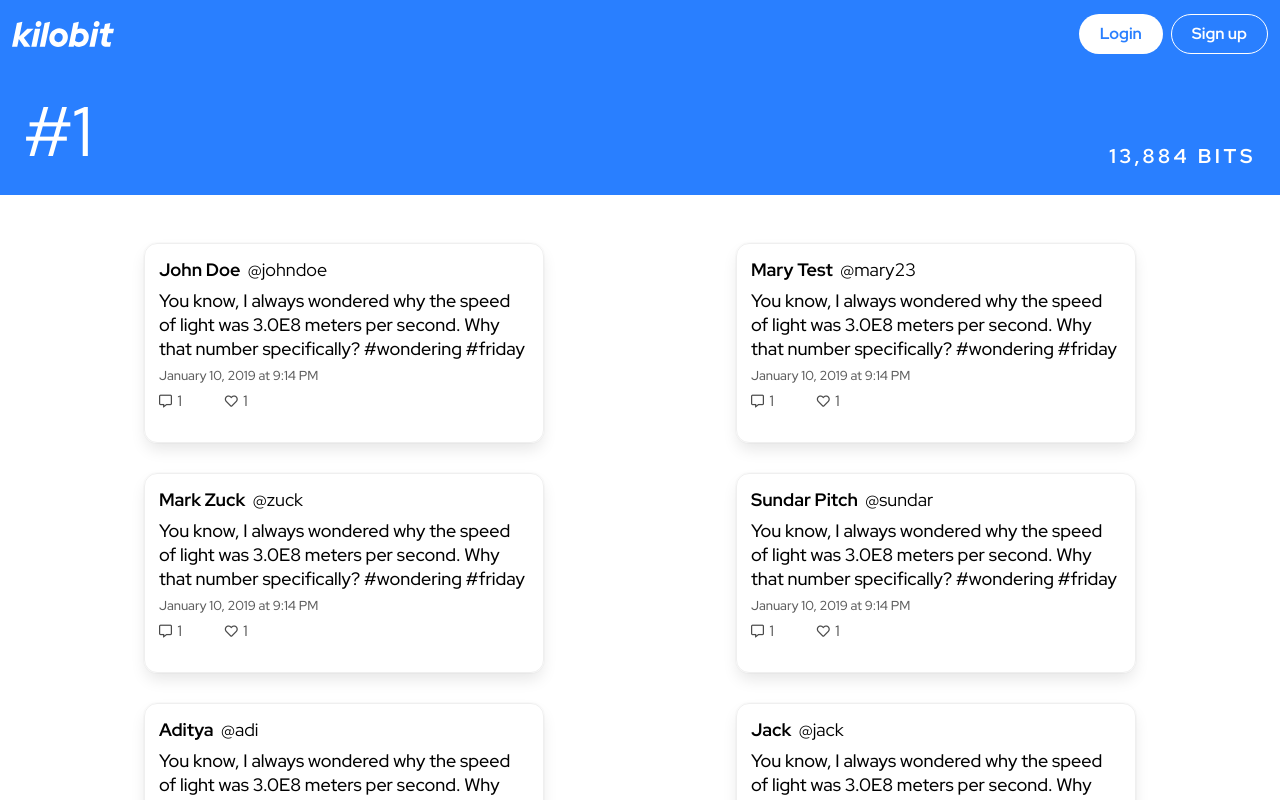
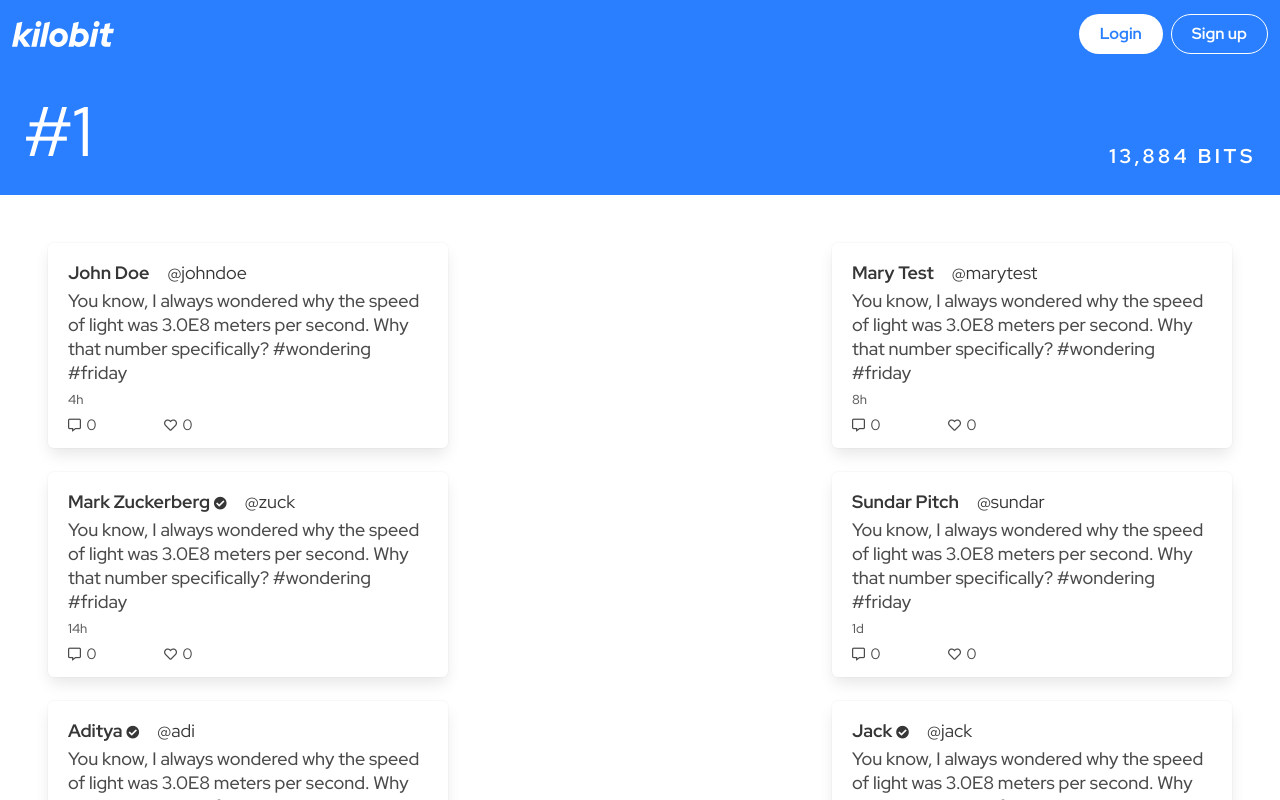
Before and after one commit to applecrazy/kilobit-frontend, a Next.js app: page /t/1 in a window 1280 px wide. Shown: the top 800 px of the page. Built offline with nearby package versions, Linux system fonts and the light colour scheme.

Commit message:
Remove duplicated component on tag page, modify BitCard to match usage

```diff
--- a/components/bit-card.js
+++ b/components/bit-card.js
@@ -4,7 +4,10 @@ import '../styles/styles.sass'
 
 const BitCard = props => (
     <Link href={`/bit/${props.bitID}`}>
-        <div className="box">
+        <div className="box" style={{
+            width: props.fixedWidth ? `${props.fixedWidth}px` : 'auto',
+            height: props.fixedHeight ? `${props.fixedHeight}px` : 'auto'
+        }}>
             <Link href={`/u/${props.handle}`}>
                 <h4 className="title is-5 bit-header" style={{ marginBottom: '6px', cursor: 'pointer' }}>
                     {props.displayName}
@@ -73,7 +76,9 @@ BitCard.propTypes = {
     date: PropTypes.string.isRequired,
     numReplies: PropTypes.number,
     numHearts: PropTypes.number,
-    bitID: PropTypes.string.isRequired
+    bitID: PropTypes.string.isRequired,
+    fixedWidth: PropTypes.number,
+    fixedHeight: PropTypes.number
 }
 
 export default BitCard
--- a/pages/t/[tag].js
+++ b/pages/t/[tag].js
@@ -1,90 +1,8 @@
 import React, { Component } from 'react'
-import PropTypes from 'prop-types'
 import Nav from '../../components/nav'
-import Link from 'next/link'
-import BiatCard from '../../components/bit-card'
+import BitCard from '../../components/bit-card'
 import Head from 'next/head'
 import { withRouter } from 'next/router'
-
-const BitCard = props => (
-    <div className="bit-card">
-        <p className="bit-display-name">
-            <Link href={"/u/" + props.handle}><a>{props.displayName}</a></Link>&nbsp;&nbsp;
-            <span className="bit-handle">
-                <Link href={"/u/" + props.handle}>
-                    <a>@{props.handle}</a>
-                </Link>
-            </span>
-        </p>
-        <div style={{ height: '6px', lineHeight: '0px' }} />
-        <p className="bit-content">You know, I always wondered why the speed of light was 3.0E8 meters per second. Why that number specifically? #wondering #friday</p>
-        <div style={{ height: '6px', lineHeight: '0px' }} />
-        <p className="bit-date">January 10, 2019 at 9:14 PM</p>
-        <div style={{ height: '6px', lineHeight: '0px' }} />
-        <div className="columns interacts is-mobile">
-            <div className="column">
-                <i className="far fa-comment-alt"></i>&nbsp;&nbsp;<span className="interacts-label">1</span>
-            </div>
-            <div className="column">
-                <i className="far fa-heart"></i>&nbsp;&nbsp;<span className="interacts-label">1</span>
-            </div>
-            <div className="column"></div>
-            <div className="column"></div>
-            <div className="column"></div>
-            <div className="column"></div>
-        </div>
-        <style jsx>{`
-            .bit-card {
-                width: 400px;
-                height: 200px;
-                border-radius: 13px;
-                padding: 12px 14px;
-                margin: 0 auto;
-                margin-bottom: 30px;
-                box-shadow: 0 0.5em 1em -0.125em rgba(0,0,0, 0.1), 0 0px 0 1px rgba(0,0,0, 0.02);
-                border: .5px solid #efefef;
-            }
-            .bit-display-name {
-                font-size: 18px;
-                font-weight: bold;
-                color: black;
-            }
-            .bit-display-name > a {
-                color: black;
-            }
-            .bit-handle {
-                font-weight: 400;
-                color: black;
-            }
-            .bit-handle > a {
-                color: black;
-            }
-            .bit-content {
-                font-weight: 500;
-                font-size: 18px;
-                line-height: 24px;
-                color: black;
-            }
-            .bit-date {
-                font-weight: 500;
-                font-size: 13px;
-                line-height: 17px;
-                color: #5D5D5D;
-            }
-            .interacts {
-                font-size: 13px;
-            }
-            .interacts-label {
-                font-size: 15px;
-            }
-        `}</style>
-    </div>
-)
-
-BitCard.propTypes = {
-    displayName: PropTypes.string,
-    handle: PropTypes.string
-}
 
 class Tag extends Component {
     constructor(props) {
@@ -118,12 +36,65 @@ class Tag extends Component {
                     </div>
                 </div>
                 <section className="section bit-grid">
-                    <BitCard displayName="John Doe" handle="johndoe" text="hey there" />
-                    <BitCard displayName="Mary Test" handle="mary23" />
-                    <BitCard displayName="Mark Zuck" handle="zuck" />
-                    <BitCard displayName="Sundar Pitch" handle="sundar" />
-                    <BitCard displayName="Aditya" handle="adi" />
-                    <BitCard displayName="Jack" handle="jack" />
+                    <BitCard
+                        displayName="John Doe"
+                        handle="johndoe"
+                        text="You know, I always wondered why the speed of light was 3.0E8 meters per second. Why that number specifically? #wondering #friday"
+                        date="4h"
+                        bitID="128289143893498349"
+                        fixedWidth={400}
+                        fixedHeight={205}
+                    />
+                    <BitCard
+                        displayName="Mary Test"
+                        handle="marytest"
+                        text="You know, I always wondered why the speed of light was 3.0E8 meters per second. Why that number specifically? #wondering #friday"
+                        date="8h"
+                        bitID="128289143893498349"
+                        fixedWidth={400}
+                        fixedHeight={205}
+                    />
+                    <BitCard
+                        displayName="Mark Zuckerberg"
+                        handle="zuck"
+                        text="You know, I always wondered why the speed of light was 3.0E8 meters per second. Why that number specifically? #wondering #friday"
+                        date="14h"
+                        bitID="128289143893498349"
+                        fixedWidth={400}
+                        fixedHeight={205}
+                        verified
+                    />
+                    <BitCard
+                        displayName="Sundar Pitch"
+                        handle="sundar"
+                        text="You know, I always wondered why the speed of light was 3.0E8 meters per second. Why that number specifically? #wondering #friday"
+                        date="1d"
+                        bitID="128289143893498349"
+                        fixedWidth={400}
+                        fixedHeight={205}
+                    />
+                    <BitCard
+                        displayName="Aditya"
+                        handle="adi"
+                        text="You know, I always wondered why the speed of light was 3.0E8 meters per second. Why that number specifically? #wondering #friday"
+                        date="5d"
+                        bitID="128289143893498349"
+                        fixedWidth={400}
+                        fixedHeight={205}
+                        numHearts="4.9k"
+                        numReplies="6.2k"
+                        verified
+                    />
+                    <BitCard
+                        displayName="Jack"
+                        handle="jack"
+                        text="You know, I always wondered why the speed of light was 3.0E8 meters per second. Why that number specifically? #wondering #friday"
+                        date="7d"
+                        bitID="128289143893498349"
+                        fixedWidth={400}
+                        fixedHeight={205}
+                        verified
+                    />
                 </section>
                 <section className="section has-text-centered">
                     <a onClick={this.loadMore.bind(this)}><strong>{this.state.loading ? 'Loading...' : 'Load more...'}</strong></a>
```
